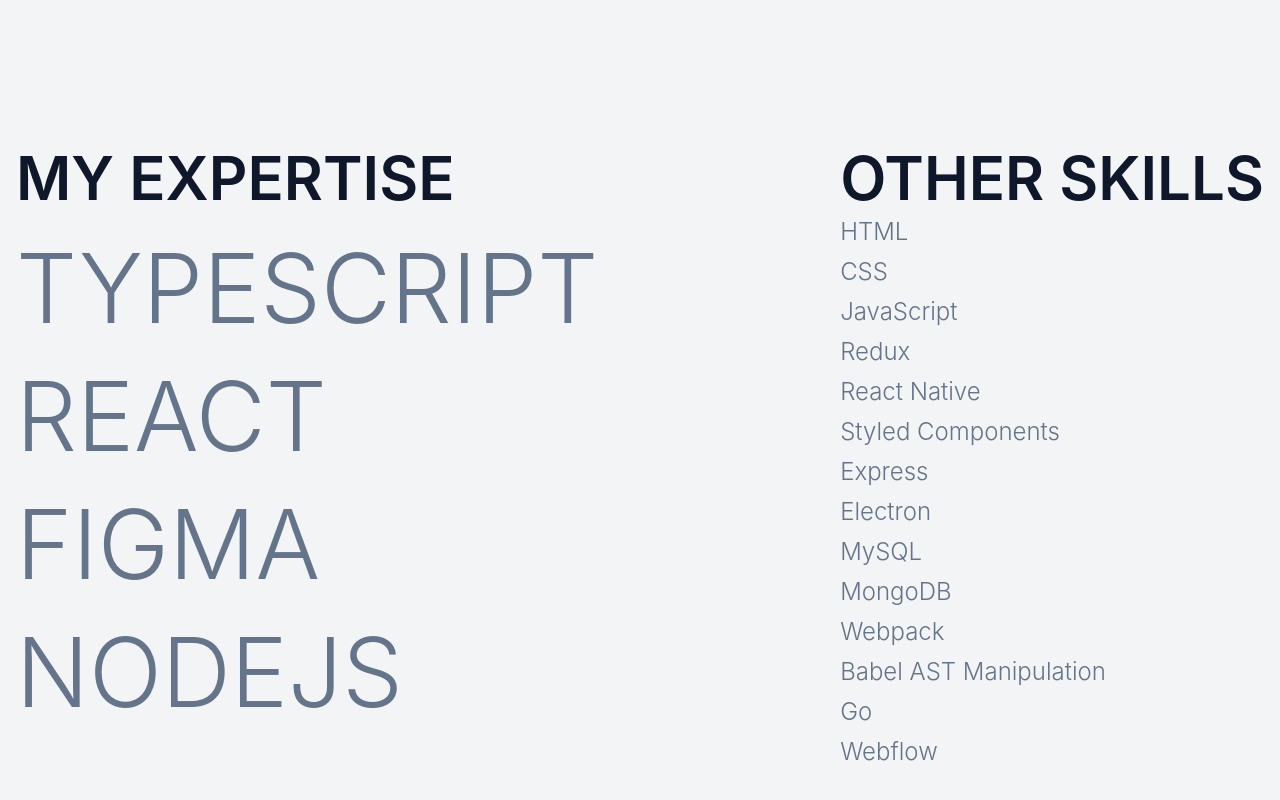
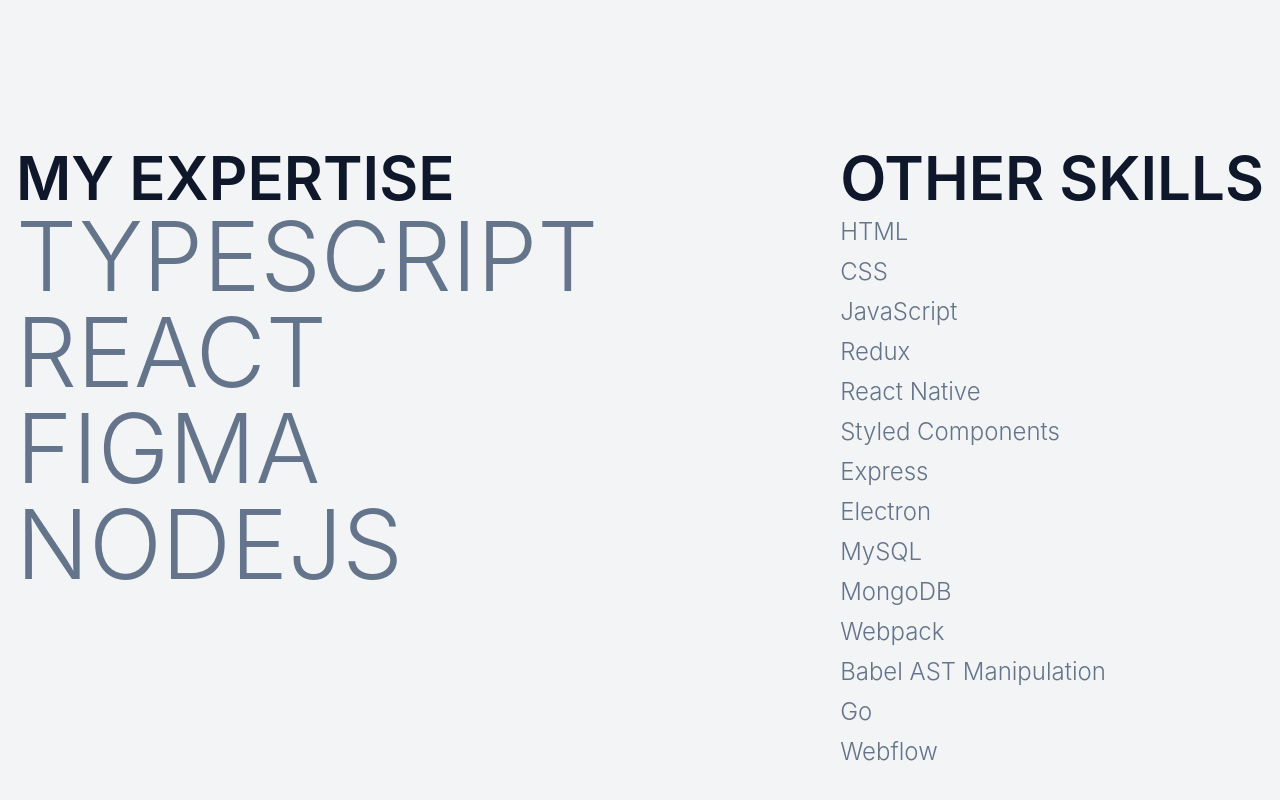
Before and after one commit to jameskbecker/portfolio-old, a Next.js app: page / in a window 1280 px wide. Shown: the part 3148-3948 px from the top of the page. Built offline with nearby package versions, Linux system fonts and the light colour scheme.

Commit message:
Update Expertise.tsx

```diff
--- a/src/components/SkillsSection/Expertise.tsx
+++ b/src/components/SkillsSection/Expertise.tsx
@@ -2,7 +2,7 @@
 
 const Expertise = () => {
   return (
-    <div className="flex h-full flex-1 flex-col gap-8 overflow-hidden">
+    <div className="gap-8o flex h-full flex-1 flex-col  overflow-hidden">
       <h2 className="text-5xl font-semibold uppercase text-slate-900 dark:text-slate-100 lg:text-6xl">
         My Expertise
       </h2>
```
